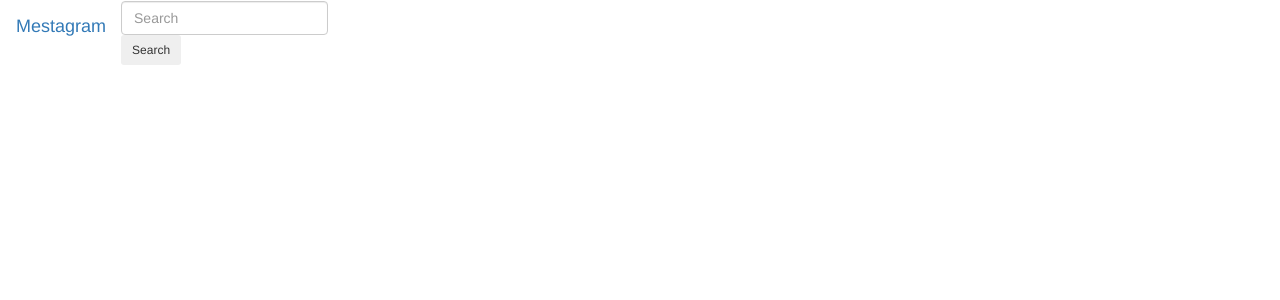
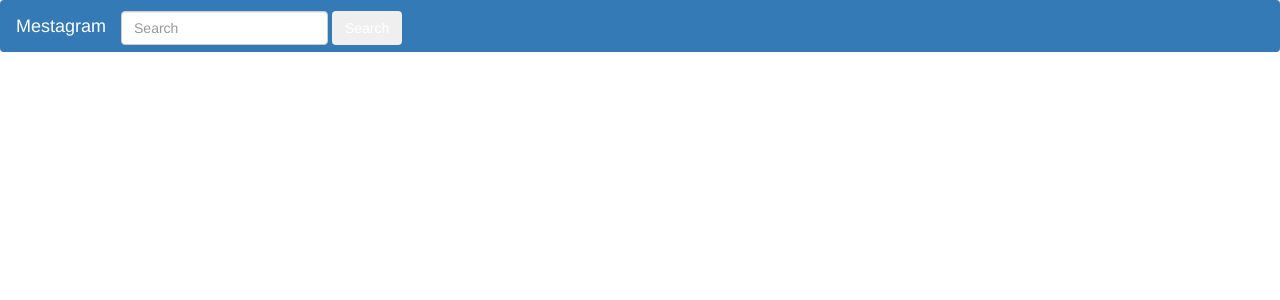
Before and after one commit to D0nmoses/mestagram, a Django app: template pics/templates/all-pics/base.html in a window 1280 px wide. Shown: the top 300 px of the page. Run offline with Django 3.2, Linux system fonts and the light colour scheme; the template is opened without the code that fills it, so the values that code supplies are empty; some libraries are stand-ins or nearby versions.

Commit message:
define base.html and change styling for navabr

```diff
--- a/pics/templates/all-pics/base.html
+++ b/pics/templates/all-pics/base.html
@@ -14,7 +14,7 @@
 
     {% block styles %}
         {% bootstrap_css %}
-        <link rel="stylesheet" href="{% static 'css/basenews.css' %}">
+        <link rel="stylesheet" href="{% static 'css/basepics.css' %}">
     {% endblock %}
 
 </head>
--- a/pics/templates/navbar.html
+++ b/pics/templates/navbar.html
@@ -1,10 +1,18 @@
-<nav class="navbar navbar-dark default-color justify-content-between">
-  <a class="navbar-brand" href="{% url 'index' %}">Mestagram</a>
-  <form class="form-inline my-1">
-    <div class="md-form form-sm my-0">
-      <input class="form-control form-control-sm mr-sm-2 mb-0" type="text" placeholder="Search"
-        aria-label="Search">
-    </div>
-    <button class="btn btn-outline-white btn-sm my-0" type="submit">Search</button>
-  </form>
+<!DOCTYPE html>
+<html lang="en">
+<head>
+  <meta charset="utf-8">
+  <meta name="viewport" content="width=device-width, initial-scale=1">
+</head>
+<body>
+  <div class="navbar navbar-dark bg-primary">
+    <div class="container-fluid"></div>
+    <a class="navbar-brand" href="{% url 'index' %}">Mestagram</a>
+    <form class="form-inline" style="padding-top:10px;">
+      <input class="form-control mr-sm-2" type="search" placeholder="Search" aria-label="Search">
+      <button class="btn btn-outline-success my-2 my-sm-0" type="submit">Search</button>
+    </form>
+  </div>
 </nav>
+</body>
+</html>
--- a/pics/urls.py
+++ b/pics/urls.py
@@ -7,5 +7,5 @@ urlpatterns=[
     re_path(r'^$',views.index,name='index'),
 ]
 
-if settings.DEBUG:
-    urlpatterns += static(settings.MEDIA_URL, document_root = settings.MEDIA_ROOT)
+# if settings.DEBUG:
+#     urlpatterns += static(settings.MEDIA_URL, document_root = settings.MEDIA_ROOT)
--- a/static/css/basepics.css
+++ b/static/css/basepics.css
@@ -0,0 +1,3 @@
+.navbar-brand{
+    color:white;
+}
```
Also changed, not shown: mestagram/settings.py (+7 -1 lines), pics/templates/all-pics/index.html (+4 -10 lines), db.sqlite3 (added).
